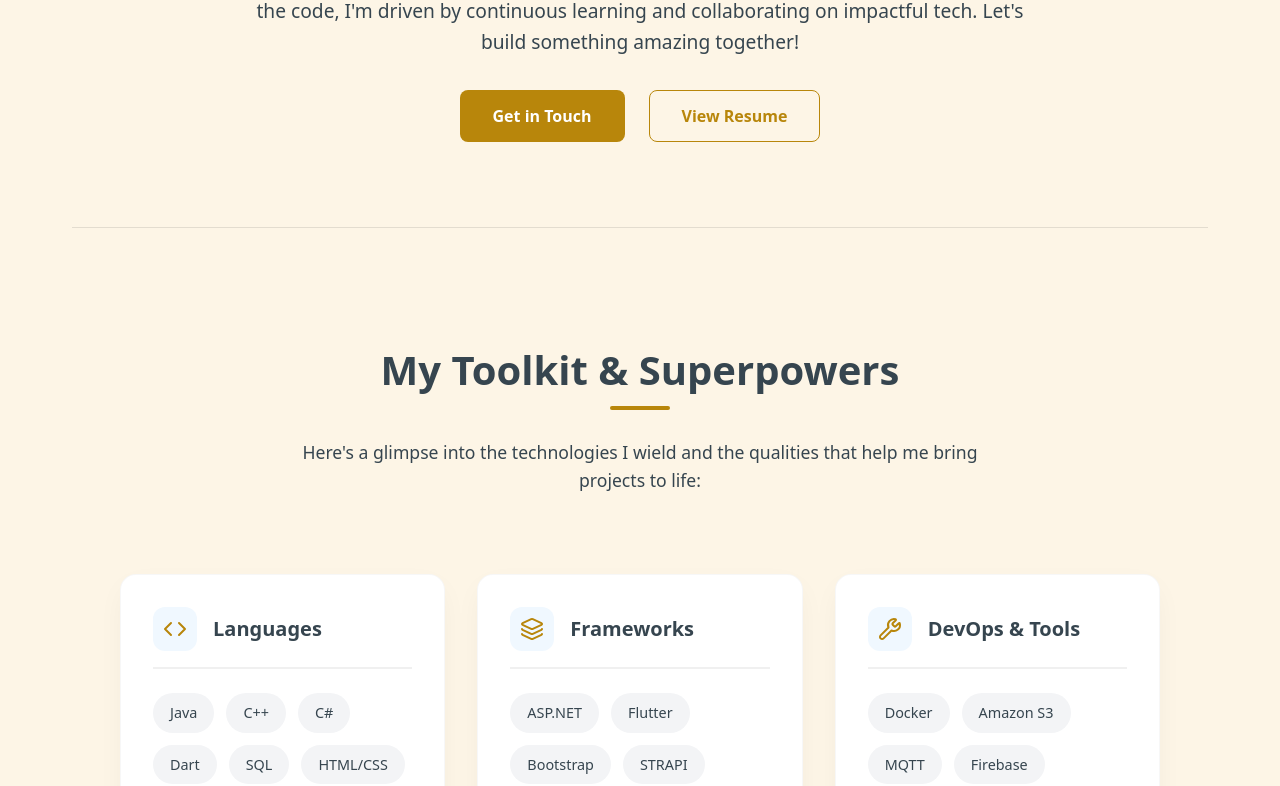
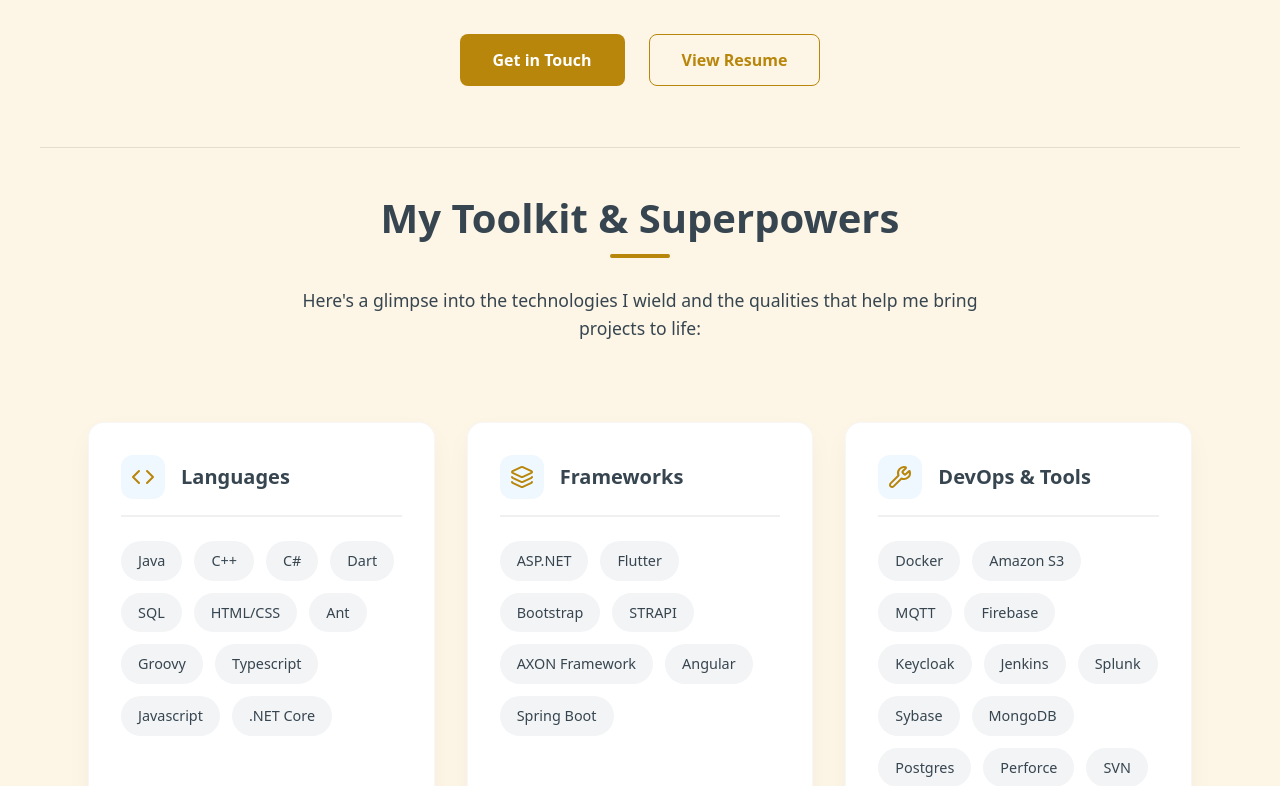
Before and after one commit to JosephLteif/JosephLteif.github.io, a React (Vite) app: page / in a window 1280 px wide. Shown: the part 728-1514 px from the top of the page. Built offline with nearby package versions, Linux system fonts and the light colour scheme.

Commit message:
few UI fixes

```diff
--- a/src/App.css
+++ b/src/App.css
@@ -5,20 +5,29 @@
 }
 
 main {
-  flex: 1; /* Allows the main content to grow and take available space */
-  max-width: 1200px; /* Max width for content */
-  margin: 0 auto; /* Center the content */
-  padding: 2rem;
-  width: 100%; /* Ensure it takes full width within its max-width */
-  box-sizing: border-box; /* Include padding in width */
+  flex: 1;
+  /* Allows the main content to grow and take available space */
+  max-width: 1200px;
+  /* Max width for content */
+  margin: 0 auto;
+  /* Center the content */
+  width: 100%;
+  /* Ensure it takes full width within its max-width */
+  box-sizing: border-box;
+  /* Include padding in width */
 }
 
 section {
-  padding: 2rem 0;
-  margin-bottom: 2rem;
+  padding: 1rem 0;
+  margin-bottom: 0;
 }
 
-h1, h2, h3, h4, h5, h6 {
+h1,
+h2,
+h3,
+h4,
+h5,
+h6 {
   color: var(--text-color);
   margin-top: 0;
 }
@@ -33,6 +42,7 @@ p {
   main {
     padding: 1rem;
   }
+
   section {
     padding: 1rem 0;
   }
--- a/src/components/Contact.css
+++ b/src/components/Contact.css
@@ -1,6 +1,6 @@
 .contact {
   background-color: var(--background-color);
-  padding: 4rem 2rem;
+  padding: 2rem 2rem;
   text-align: center;
 }
 
--- a/src/components/Experience.css
+++ b/src/components/Experience.css
@@ -1,5 +1,5 @@
 .experience {
-  padding: 80px 20px;
+  padding: 40px 20px;
   background-color: var(--background-color);
   color: var(--text-color);
   overflow-x: hidden;
--- a/src/components/Hero.css
+++ b/src/components/Hero.css
@@ -1,13 +1,13 @@
 .hero {
   background-color: var(--background-color);
-  padding: 4rem 2rem;
+  padding: 0 2rem;
   text-align: center;
   display: flex;
   justify-content: center;
   align-items: center;
-  min-height: calc(100vh - 80px); /* Adjust based on header height */
+  min-height: 100vh;
   border-bottom: 1px solid rgba(0, 0, 0, 0.1);
-  overflow: hidden; /* To ensure animations don't cause scrollbars */
+  overflow: hidden;
 }
 
 .profile-pic {
@@ -19,8 +19,10 @@
   border: 4px solid var(--primary-color);
   box-shadow: 0 0 15px rgba(0, 0, 0, 0.1);
   animation: fadeInScale 1s ease-out forwards;
-  animation-delay: 0.2s; /* Delay for a staggered effect */
-  opacity: 0; /* Start invisible for animation */
+  animation-delay: 0.2s;
+  /* Delay for a staggered effect */
+  opacity: 0;
+  /* Start invisible for animation */
 }
 
 @keyframes fadeInScale {
@@ -28,6 +30,7 @@
     opacity: 0;
     transform: scale(0.95);
   }
+
   to {
     opacity: 1;
     transform: scale(1);
@@ -37,19 +40,35 @@
 .hero-content {
   max-width: 800px;
   animation: fadeInScale 1s ease-out forwards;
-  animation-delay: 0.4s; /* Delay for a staggered effect */
-  opacity: 0; /* Start invisible for animation */
+  animation-delay: 0.4s;
+  /* Delay for a staggered effect */
+  opacity: 0;
+  /* Start invisible for animation */
 }
 
-.hero-title, .hero-subtitle, .hero-summary, .hero-actions {
+.hero-title,
+.hero-subtitle,
+.hero-summary,
+.hero-actions {
   animation: fadeInScale 1s ease-out forwards;
   opacity: 0;
 }
 
-.hero-title { animation-delay: 0.6s; }
-.hero-subtitle { animation-delay: 0.8s; }
-.hero-summary { animation-delay: 1.0s; }
-.hero-actions { animation-delay: 1.2s; }
+.hero-title {
+  animation-delay: 0.6s;
+}
+
+.hero-subtitle {
+  animation-delay: 0.8s;
+}
+
+.hero-summary {
+  animation-delay: 1.0s;
+}
+
+.hero-actions {
+  animation-delay: 1.2s;
+}
 
 .hero-title {
   font-size: 3.5rem;
@@ -92,7 +111,8 @@
 }
 
 .button.primary:hover {
-  background-color: #DAA520; /* Slightly darker or different shade of primary */
+  background-color: #DAA520;
+  /* Slightly darker or different shade of primary */
   border-color: #DAA520;
 }
 
--- a/src/components/Skills.css
+++ b/src/components/Skills.css
@@ -1,6 +1,6 @@
 .skills {
   background-color: var(--background-color);
-  padding: 5rem 2rem;
+  padding: 2.5rem 2rem;
   text-align: center;
 }
 
--- a/src/components/Volunteering.css
+++ b/src/components/Volunteering.css
@@ -1,5 +1,5 @@
 .volunteering {
-    padding: 80px 20px;
+    padding: 40px 20px;
     /* Distinct background from experience */
     color: var(--text-color);
 }
--- a/src/components/WerewolfGame.css
+++ b/src/components/WerewolfGame.css
@@ -1,7 +1,7 @@
 .werewolf-game {
     background-color: var(--background-color);
     color: var(--text-color);
-    padding: 80px 20px;
+    padding: 40px 20px;
     position: relative;
     overflow: hidden;
     /* Subtle separator to distinguish the section slightly without breaking flow */
```
